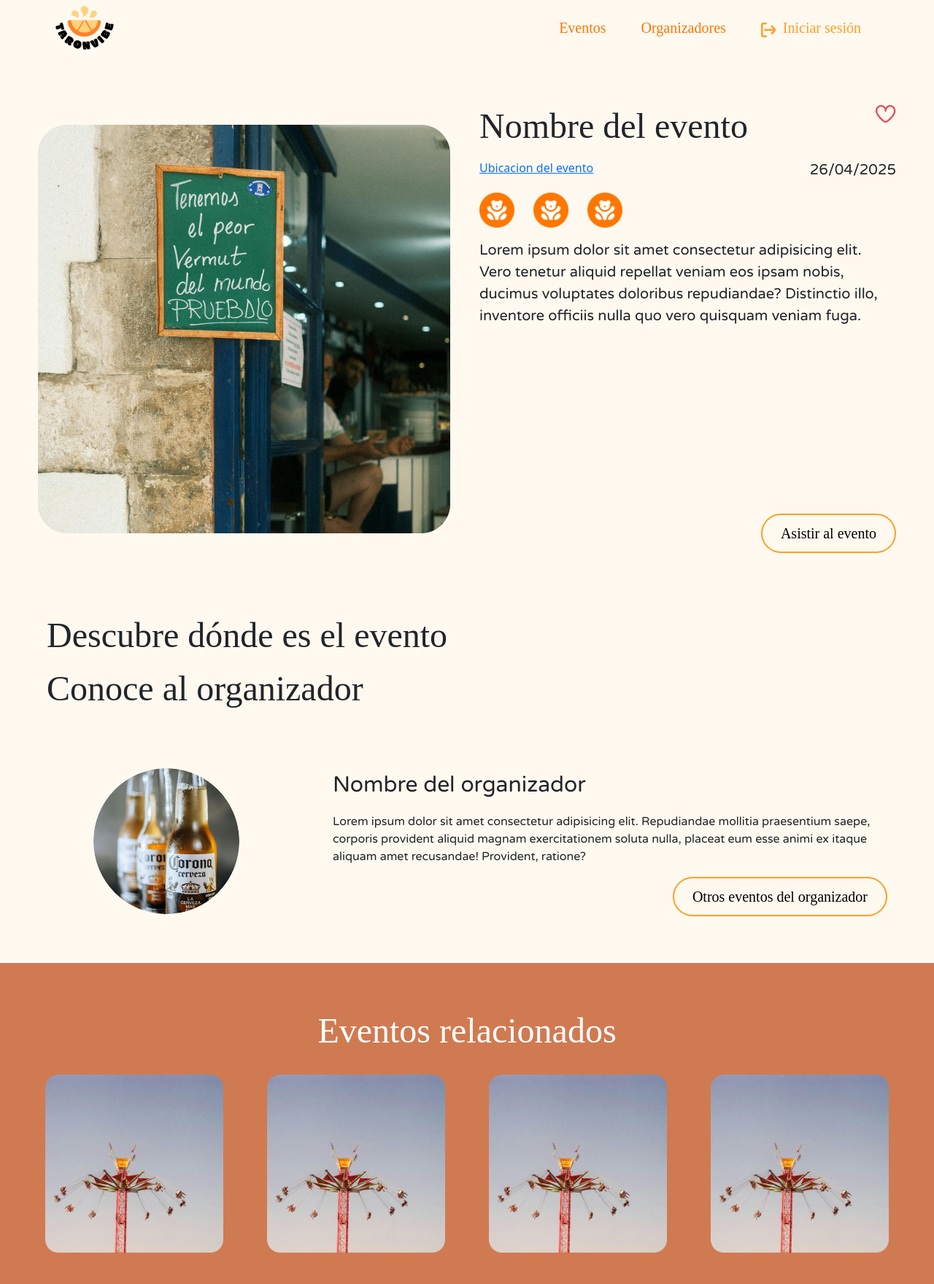
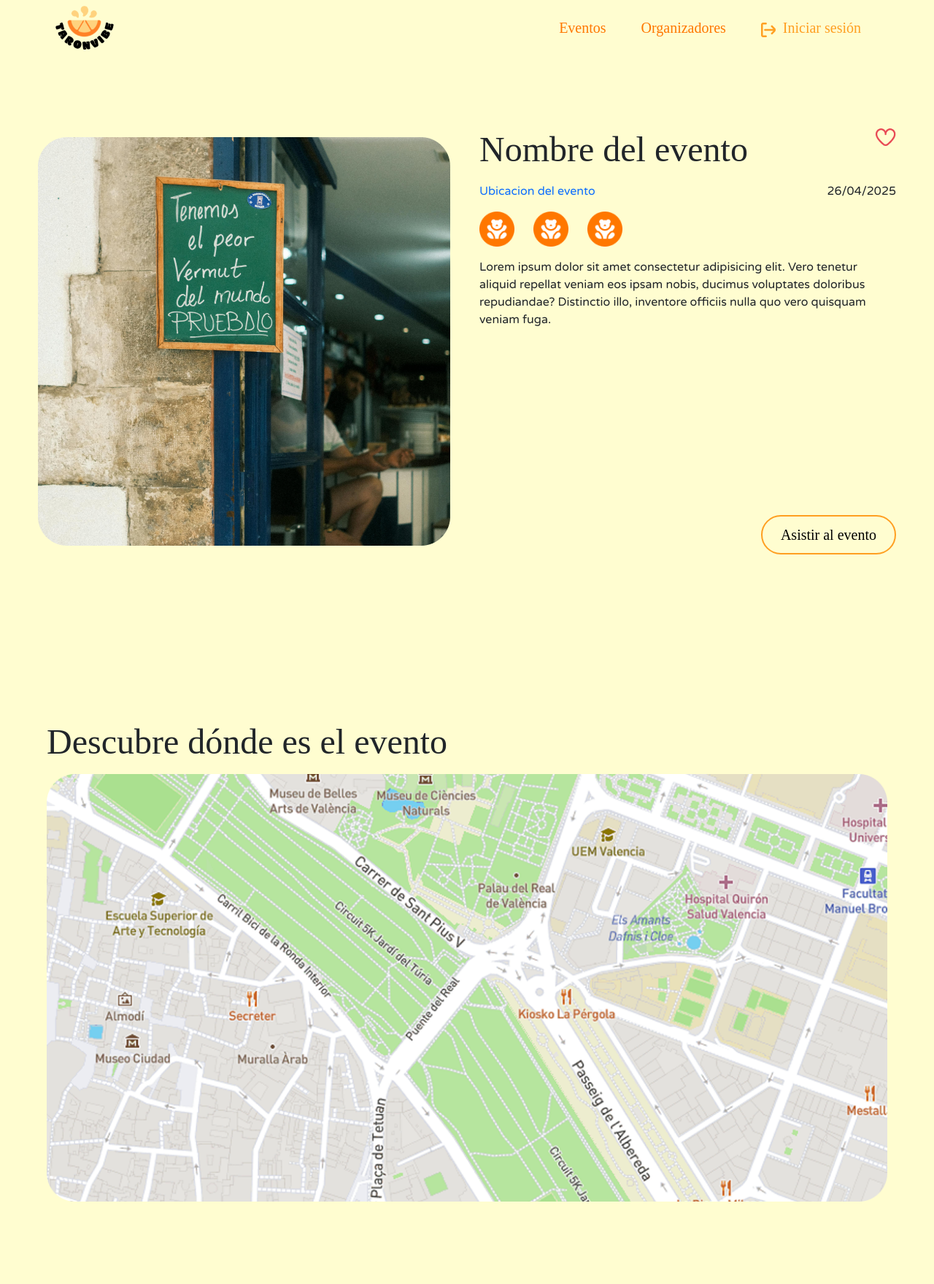
Before and after one commit to QimuDev/Taronvibe, a PHP site: page / in a window 1280 px wide. Shown: the top 1760 px of the page at 73% size. Run offline with PHP 8.4, Linux system fonts and the light colour scheme; some web fonts are replaced.

Commit message:
pagina de eventos, arreglo de detalles y seccion mapa añadida

```diff
--- a/css/styles.css
+++ b/css/styles.css
@@ -10,23 +10,37 @@
     src: url('../fonts/Varela_Round/VarelaRound-Regular.ttf');
 }
 
+/* :root {
+    --black:#000;
+    --blanco: #ffff;
+    --principal: #fff9f0; ya
+    --secundario: #FF7700;
+    --terciario: #D07A52; ya
+    --inicio: #FF9F21; ya
+} */
+
 :root {
+    --black: #000;
     --blanco: #ffff;
-    --principal: #fff9f0;
-    --secundario: #FF7700;
-    --terciario: #D07A52;
-    --inicio: #FF9F21;
+    --primary: #ff9f21;
+    --orange: #FF7700;
+    --secondary: #ffcd5f;
+    --brown: #d07a52;
+    --brownSecondary: #f0a26b;
+    --background: #fffdd0;
+    --botones: #e84954;
 }
+
 
 body {
     margin: 0;
-    background-color: var(--principal);
+    background-color: var(--background);
     padding-top: 60px;
 }
 
 /* MENU */
 .navbar {
-    background-color: var(--principal);
+    background-color: var(--background);
     position: fixed;
     top: 0;
     width: 100%;
@@ -42,13 +56,13 @@ body {
 
 .nav-link {
     font-family: title;
-    color: var(--secundario);
+    color: var(--orange);
     margin-inline: 1rem;
     font-size: 20px;
 }
 
 .inicio {
-    color: var(--inicio);
+    color: var(--primary);
 }
 
 .nav-link.inicio img {
@@ -63,7 +77,7 @@ body {
     flex-wrap: row;
     justify-content: center;
     align-items: center;
-    padding: 4rem 2rem;
+    padding: 6rem 2rem;
 }
 
 .imagen {
@@ -71,8 +85,11 @@ body {
     margin: 20px;
 }
 
+.imagen img{
+    border-radius: 2rem;
+}
+
 .texto {
-
     margin: 20px;
 }
 
@@ -93,17 +110,20 @@ p {
     font-family: text;
 }
 
-.texto p {
-    font-size: 20px;
+.organizador-info p {
+    width: 40rem;
 }
 
 .title-org {
     font-size: 30px;
 }
 
+.text-org{
+    font-size: 20px;
+}
+
 .img-fluid {
     max-width: 565px;
-    /*imagen responsive */
     height: auto;
 }
 
@@ -119,6 +139,11 @@ p {
 .descripcion .imagen {
     width: 50%;
     margin-right: 20px;
+}
+
+.descripcion a {
+    text-decoration: none;
+    font-family: text;
 }
 
 .descripcion .texto {
@@ -157,24 +182,21 @@ p {
 
 /* BOTONES */
 .btn-custom {
-    /* Hace que el enlace se comporte como un bloque */
     padding: 10px 25px;
-    color: black;
-    /*CAMBIAR color*/
+    color: var(--black);
     background-color: transparent;
-    border: 2px solid var(--inicio);
+    border: 2px solid var(--primary);
     border-radius: 50px;
     text-decoration: none;
     font-size: 16px;
     cursor: pointer;
     transition: all 0.3s ease;
-    /* Efecto de transición suave */
     font-size: 20px;
     font-family: title;
 }
 
 .btn-custom:hover {
-    background-color: var(--secundario);
+    background-color: var(--orange);
     color: white;
 }
 
@@ -199,7 +221,14 @@ p {
 /* SECCION DEL MAPA Y ORGANIZADOR*/
 .contenedor-mapa,
 .contenedor-organizador {
-    margin-left: 4rem;
+    margin: 7rem 4rem;
+}
+
+.contenedor-mapa img {
+    width: 100%;
+    height: 100%;
+    object-fit: contain;
+    border-radius: 2rem;
 }
 
 /* SECCION DEL ORGANIZADOR */
@@ -213,11 +242,8 @@ p {
 
 .organizador-element {
     display: flex;
-}
-
-.organizador-img img,
-.organizador-info {
-    margin: 4rem;
+    padding: 2rem 2rem;
+    gap: 2rem;
 }
 
 .organizador-img img {
@@ -228,7 +254,7 @@ p {
 /* SECCION EVENTOS RELACIONADOS */
 
 .seccion-eventos {
-    background-color: var(--terciario);
+    background-color: var(--brown);
     padding-top: 2rem;
 }
 
@@ -247,7 +273,7 @@ p {
     font-size: 38px;
 }
 
-.descripcion-eventos  h1{
+.descripcion-eventos h1 {
     width: 45rem;
     padding: 2rem 0;
 }
@@ -261,6 +287,7 @@ p {
 
 .img-eventos img {
     width: 20%;
+    border-radius: 2rem;
 }
 
 /* FRASE ANIMADA SCROLLING */
@@ -269,9 +296,9 @@ p {
     overflow: hidden;
     white-space: nowrap;
     box-sizing: border-box;
-    background-color: var(--secundario);
+    background-color: var(--orange);
     color: var(--blanco);
-    font-size: 2rem;
+    font-size: 39px;
     font-family: Arial, sans-serif;
     padding: 10px 0;
     font-family: title;
@@ -382,7 +409,7 @@ p {
 .input {
     width: 100%;
     padding: 10px;
-    border: 1px solid var(--secundario);
+    border: 1px solid var(--orange);
     border-radius: 2rem;
     outline: none;
     transition: all 0.3s ease-in-out;
--- a/index.html
+++ b/index.html
@@ -67,29 +67,34 @@
     <section class="mapa">
         <div class="contenedor-mapa">
             <h1 class="titulo">Descubre dónde es el evento</h1>
+            <img src="./img/img-eventos/map.png">
         </div>
     </section>
 
     <section class="organizador">
         <div class="contenedor-organizador">
             <h1 class="titulo">Conoce al organizador</h1>
+
             <div class="organizador-element">
-
                 <div class="organizador-img">
                     <img src="./img/img-eventos/perfil.png" class="profile-img">
                 </div>
 
                 <div class="organizador-info">
                     <p class="title-org">Nombre del organizador</p>
-                    <p>Lorem ipsum dolor sit amet consectetur adipisicing elit. Repudiandae mollitia praesentium saepe,
+                    <p class="text-org">Lorem ipsum dolor sit amet consectetur adipisicing elit. Repudiandae mollitia praesentium saepe,
                         corporis
                         provident aliquid magnam exercitationem soluta nulla, placeat eum esse animi ex itaque aliquam
                         amet
                         recusandae! Provident, ratione?</p>
-                    <a href="#" class="btn-custom">Otros eventos del organizador</a>
+
+                </div>    <div class="boton-container">
+                    <a href="#" class="btn-custom btn-org">Otros eventos del organizador</a>
                 </div>
 
+
             </div>
+
         </div>
     </section>
 
@@ -110,7 +115,7 @@
                 </h1>
             </div>
             <div class="scroll-text">
-                <span>Una super frase animada scrolling non stop</span>
+                <span>Una super frase animada scrolling non stop . </span>
             </div>
         </div>
     </section>
```
Also changed, not shown: img/img-eventos/map.png (added).
